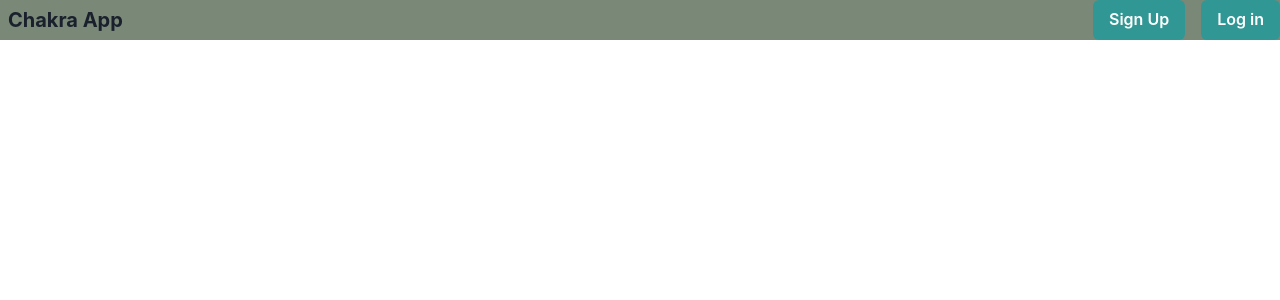
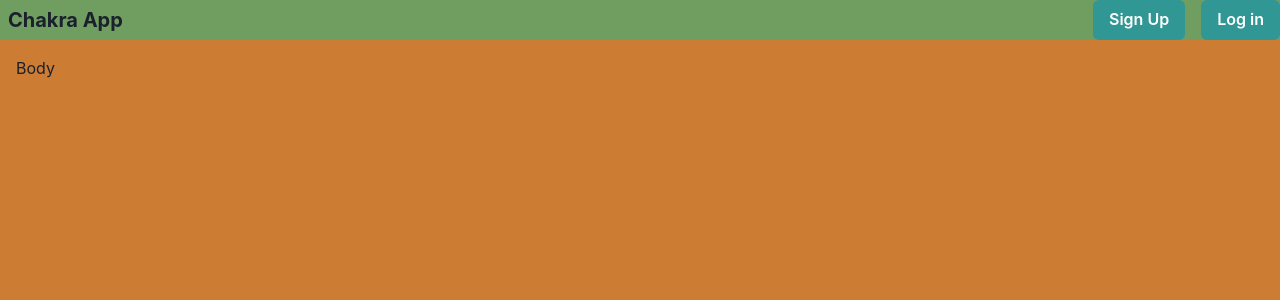
Before and after one commit to H-A-L-F/SpaceZone, a React (Create React App) app: page / in a window 1280 px wide. Shown: the top 300 px of the page. Built offline with nearby package versions, Linux system fonts and the light colour scheme.

Commit message:
Working layout component

```diff
--- a/src/layouts/MasterLayout.jsx
+++ b/src/layouts/MasterLayout.jsx
@@ -4,7 +4,8 @@ import React from 'react'
 const MasterLayout = () => {
     return (
         <>
-            <Flex minWidth='max-content' bg="primary.500" alignItems='center' gap='2'>
+            <Flex direction="column" bg="quartery.500" height="100vh">
+                <Flex minWidth='full' bg="tertiary.500" alignItems='center' gap='2'>
                     <Box p='2'>
                         <Heading size='md'>Chakra App</Heading>
                     </Box>
@@ -14,6 +15,10 @@ const MasterLayout = () => {
                         <Button colorScheme='teal'>Log in</Button>
                     </ButtonGroup>
                 </Flex>
+                <Box flex="1" p={4}>
+                    Body
+                </Box>
+            </Flex>
         </>
     )
 }
```
Lines whose indentation alone changed are shown as unchanged.
